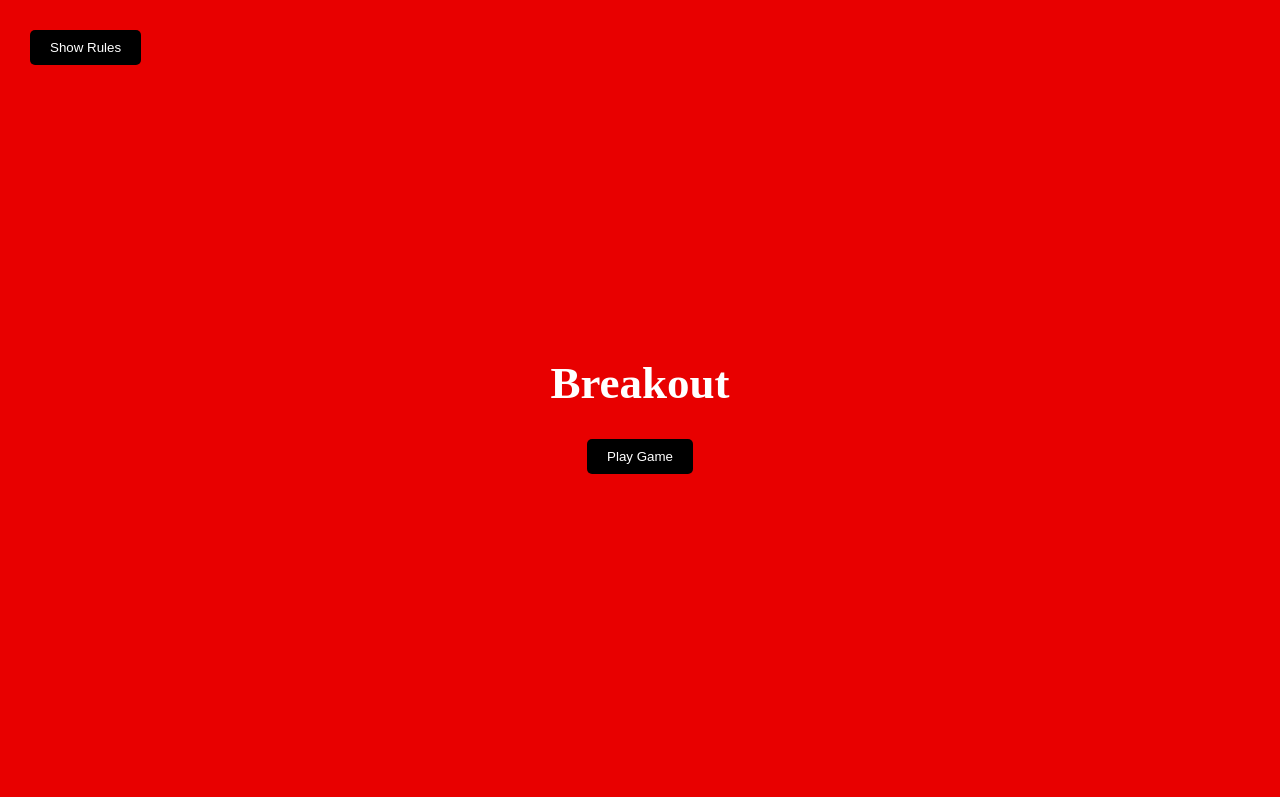
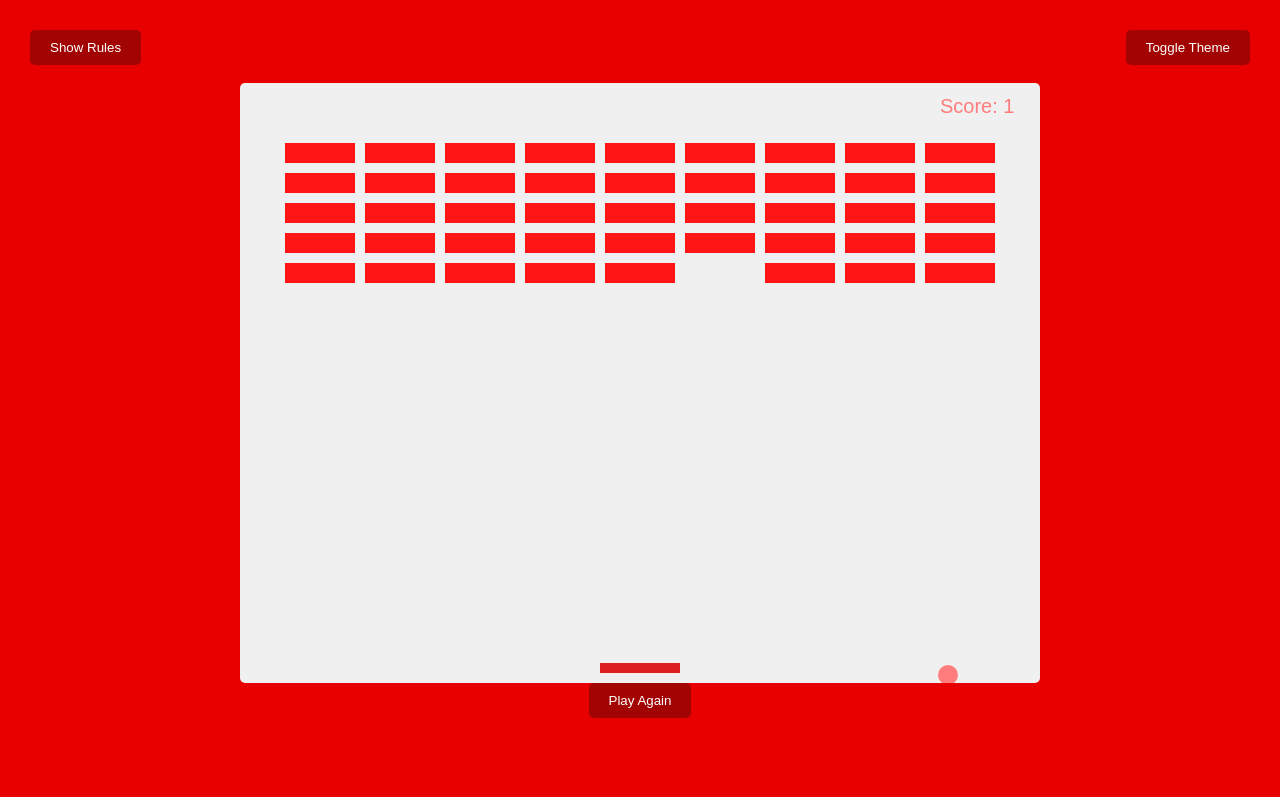
Before and after one commit to Rahaf-A/website2, a plain HTML site: page breakout.html in a window 1280 px wide. Both pictures are taken after a click on the button "Play Game". Shown: the top 797 px of the page. Drawn offline with Linux system fonts and the light colour scheme.

Commit message:
extra credit

```diff
--- a/breakout.html
+++ b/breakout.html
@@ -7,23 +7,24 @@
     <link rel="stylesheet" href="css/breakout.css">
 </head>
 <body>
-
-    <div class="screen">
+    <div class="screen" id="start-screen">
         <h1>Breakout</h1>
         <button class="btn" id="start-btn">Play Game</button>
     </div>
-
 
     <button id="rules-btn" class="btn rules-btn">Show Rules</button>
     <div id="rules" class="rules">
         <h2>How To Play:</h2>
         <p>Use your right and left keys to move the paddle to bounce the ball up and break the blocks.</p>
         <p>If you miss the ball, your score and the blocks will reset.</p>
-        <buttn id="close-btn" class="btn">Close</buttn>
-
+        <button id="close-btn" class="btn">Close</button>
     </div>
 
-    <canvas id="canvas" width="800" height="600"  ></canvas>
+    <canvas id="canvas" width="800" height="600"></canvas>
+
+    <button id="theme-btn" class="btn theme-btn">Toggle Theme</button>
+    <button id="play-again-btn" class="btn play-again-btn" style="display: none;">Play Again</button>
+
+    <script src="js/breakout.js"></script>
 </body>
-<script src="js/breakout.js"></script>
 </html>
--- a/css/breakout.css
+++ b/css/breakout.css
@@ -1,40 +1,49 @@
-* {
-    box-sizing: border-box;
+:root {
+    --background-color: #E80000; /* Light Red */
+    --text-color: #ffffff;
+    --button-background: #a20404;
+    --button-color: #ffffff;
+    --button-hover: #FF7D7D;
+    --canvas-background: #f0f0f0;
+    --ball-color: #FF7D7D;
+    --paddle-color: #DC2020;
+    --brick-color: #FF1515;
+    --rules-background: #FF7D7D;
 }
 
 body {
-    background-color: #E80000;
+    background-color: var(--background-color);
+    color: var(--text-color);
     display: flex;
     flex-direction: column;
     align-items: center;
     justify-content: center;
     min-height: 100vh;
     margin: 0;
-    font-family: Arial. Helvetica, sans-serif;
+    font-family: Arial, Helvetica, sans-serif;
 }
 
 canvas {
-    background: #f0f0f0;
+    background: var(--canvas-background);
     display: block;
     border-radius: 5px;
 }
 
 h1 {
     font-size: 45px;
-    color: #ffffff;
 }
 
 .btn {
     cursor: pointer;
     border: 0;
     padding: 10px 20px;
-    background: #000000;
-    color: #ffffff;
+    background: var(--button-background);
+    color: var(--button-color);
     border-radius: 5px;
 }
 
 .btn:hover {
-    background: #FF7D7D;
+    background: var(--button-hover);
 }
 
 .btn:active {
@@ -47,21 +56,27 @@ h1 {
     left: 30px;
 }
 
+.theme-btn {
+    position: absolute;
+    top: 30px;
+    right: 30px;
+}
+
 .rules {
     position: absolute;
     top: 0;
     left: 0;
-    background: #FF7D7D;
-    color: #ffffff;
+    background: var(--rules-background);
+    color: var(--text-color);
     min-height: 100vh;
-    width: 400px;
-    padding: 20px;
+    width: 360px;
+    padding: 10px;
     line-height: 1.5;
     transform: translateX(-400px);
     transition: transform 1s ease-in-out;
 }
 
-.rule.show {
+.rules.show {
     transform: translateX(0);
 }
 
@@ -78,3 +93,16 @@ h1 {
 .screen.up {
     margin-top: -100vh;
 }
+
+body.dark-theme {
+    --background-color: #420000; /* Dark Red */
+    --text-color: #ffffff;
+    --button-background: #2e0000;
+    --button-color: #ffffff;
+    --button-hover: #FF3333;
+    --canvas-background: #600000;
+    --ball-color: #aa1f1f;
+    --paddle-color: #aa1f1f;
+    --brick-color: #aa1f1f;
+    --rules-background: #901212;
+}
--- a/js/breakout.js
+++ b/js/breakout.js
@@ -1,228 +1,261 @@
-ruleBtb = document.getElementById('rules-btn')
-rules = document.getElementById('rules')
-closeBtn = document.getElementById('close-btn')
-canvas = document.getElementById('canvas')
-ctx = canvas.getContext('2d')
+const startBtn = document.getElementById('start-btn');
+const startScreen = document.getElementById('start-screen');
+const rulesBtn = document.getElementById('rules-btn');
+const rules = document.getElementById('rules');
+const closeBtn = document.getElementById('close-btn');
+const canvas = document.getElementById('canvas');
+const ctx = canvas.getContext('2d');
+let isGameRunning = false;
 
-score = 0
+let score = 0;
+const brickRowCount = 9;
+const brickColumnCount = 5;
 
-brickRowCount = 9
-brickColumnCount = 5
-
-// Create ball properties
-ball = {
+const ball = {
     x: canvas.width / 2,
-    y: canvas.height /2,
+    y: canvas.height / 2,
     size: 10,
     speed: 4,
     dx: 4,
     dy: -4,
-}
+};
 
-// Create Paddle properties
-paddle = {
+const paddle = {
     x: canvas.width / 2 - 40,
     y: canvas.height - 20,
     w: 80,
     h: 10,
     speed: 8,
     dx: 0,
-}
+};
 
-//Create brick properties
-brickInfo = {
+const brickInfo = {
     w: 70,
     h: 20,
     padding: 10,
     offsetX: 45,
     offsetY: 60,
     visible: true,
+};
+
+let bricks = [];
+function createBricks() {
+    bricks = [];
+    for (let i = 0; i < brickRowCount; i++) {
+        bricks[i] = [];
+        for (let j = 0; j < brickColumnCount; j++) {
+            const x = i * (brickInfo.w + brickInfo.padding) + brickInfo.offsetX;
+            const y = j * (brickInfo.h + brickInfo.padding) + brickInfo.offsetY;
+            bricks[i][j] = { x, y, ...brickInfo };
+        }
+    }
+}
+createBricks();
+
+function drawBall() {
+    ctx.beginPath();
+    ctx.arc(ball.x, ball.y, ball.size, 0, Math.PI * 2);
+    ctx.fillStyle = '#FF7D7D';
+    ctx.fill();
+    ctx.closePath();
 }
 
-// Create bricls
-bricks = []
-for (let i = 0; i < brickRowCount; i++) {
-    bricks[i] = []
-    for (let j = 0; j < brickColumnCount; j++) {
-        const x = i * (brickInfo.w + brickInfo.padding) + brickInfo.offsetX
-        const y = j * (brickInfo.h + brickInfo.padding) + brickInfo.offsetY
-        bricks[i][j] = {x, y, ...brickInfo}
+function drawPaddle() {
+    ctx.beginPath();
+    ctx.rect(paddle.x, paddle.y, paddle.w, paddle.h);
+    ctx.fillStyle = '#DC2020';
+    ctx.fill();
+    ctx.closePath();
+}
+
+function drawScore() {
+    ctx.font = '20px Arial';
+    ctx.fillText(`Score: ${score}`, canvas.width - 100, 30);
+}
+
+function drawBricks() {
+    bricks.forEach(column => {
+        column.forEach(brick => {
+            ctx.beginPath();
+            ctx.rect(brick.x, brick.y, brick.w, brick.h);
+            ctx.fillStyle = brick.visible ? '#FF1515' : 'transparent';
+            ctx.fill();
+            ctx.closePath();
+        });
+    });
+}
+
+function draw() {
+    ctx.clearRect(0, 0, canvas.width, canvas.height);
+    drawPaddle();
+    drawBall();
+    drawScore();
+    drawBricks();
+}
+
+function movePaddle() {
+    paddle.x += paddle.dx;
+    if (paddle.x < 0) {
+        paddle.x = 0;
+    }
+    if (paddle.x + paddle.w > canvas.width) {
+        paddle.x = canvas.width - paddle.w;
     }
 }
 
-// Draw ball on canvas
-function drawBall() {
-    ctx.beginPath()
-    ctx.arc(ball.x, ball.y, ball.size, 0, Math.PI * 2)
-    ctx.fillStyle = '#FF7D7D'
-    ctx.fill()
-    ctx.closePath()
-}
-
-// Draw paddle on canvas
-function drawPaddle() {
-    ctx.beginPath()
-    ctx.rect(paddle.x, paddle.y, paddle.w, paddle.h)
-    ctx.fillStyle = '#DC2020'
-    ctx.fill()
-    ctx.closePath()
-}
-
-
-// Draw score on canvas
-function drawScore() {
-    ctx.font = '20px Arial'
-    ctx.fillText(`Score: ${score}`, canvas.width-100, 30)
-}
-
-
-// Draw bricks on canvas
-function drawBricks() {
-    bricks.forEach(column => {
-        column.forEach(brick => {
-            ctx.beginPath()
-            ctx.rect(brick.x, brick.y, brick.w, brick.h)
-            ctx.fillStyle = brick.visible ? '#FF1515' : 'transparent';
-            ctx.fill()
-            ctx.closePath()
-        })
-    })
-}
-
-console.log(bricks)
-
-// Draw everything
-function draw(){
-    ctx.clearRect(0, 0, canvas.width, canvas.height)
-    drawPaddle()
-    drawBall()
-    drawScore()
-    drawBricks()
-}
-
-// Move paddle on canvaws
-function movePaddle() {
-    paddle.x = paddle.x + paddle.dx
-
-    // wall detection
-    if (paddle.x < 0) {
-        paddle.x = 0
+function keyDown(e) {
+    if (e.key === 'ArrowRight' || e.key === 'Right') {
+        paddle.dx = paddle.speed;
     }
-    if (paddle.x + paddle.w > canvas.width) {
-        paddle.x = canvas.width - paddle.w
-    }
-
-}
-
-// Keyboard Event
-function keyDown(e) {
-    // console.log(e.key)
-    if (e.key == 'ArrowRight' || e.key == 'Right') {
-        paddle.dx = paddle.speed
-    }
-    if (e.key == 'ArrowLeft' || e.key == 'Left') {
-        paddle.dx = -paddle.speed
+    if (e.key === 'ArrowLeft' || e.key === 'Left') {
+        paddle.dx = -paddle.speed;
     }
 }
 
-// Keyup event
 function keyUp(e) {
-    if (e.key == 'ArrowRight' ||
-        e.key == 'Right' ||
-        e.key == 'ArrowLeft' ||
-        e.key == 'Left') {
-        paddle.dx = 0
+    if (e.key === 'ArrowRight' || e.key === 'Right' || e.key === 'ArrowLeft' || e.key === 'Left') {
+        paddle.dx = 0;
     }
 }
 
-// Keyboard event handlers
-document.addEventListener('keydown', keyDown)
-document.addEventListener('keyup', keyUp)
+document.addEventListener('keydown', keyDown);
+document.addEventListener('keyup', keyUp);
 
 function moveBall() {
-    ball.x = ball.x + ball.dx
-    ball.y = ball.y + ball.dy
+    ball.x += ball.dx;
+    ball.y += ball.dy;
 
-    //wall collision (top)
-    if (ball.y + ball.size < 0) {
-        ball.dy = -1 * ball.dy
+    if (ball.y - ball.size < 0) {
+        ball.dy *= -1;
+    }
+    if (ball.x + ball.size > canvas.width || ball.x - ball.size < 0) {
+        ball.dx *= -1;
+    }
+    if (ball.y + ball.size > canvas.height) {
+        stopGame();
+    }
+    if (ball.x - ball.size > paddle.x && ball.x + ball.size < paddle.x + paddle.w && ball.y + ball.size > paddle.y) {
+        ball.dy = -ball.speed;
     }
 
-    //wall collision (right)
-    if (ball.x + ball.size > canvas.width) {
-        ball.dx = -1 * ball.dx
-    }
-
-    //wall collisionn (bottom)
-    if (ball.y + ball.size > canvas.height) {
-        ball.dy = -1 * ball.dy
-        showAllBricks()
-        score = 0
-    }
-
-    //wall collision (left)
-    if (ball.x + ball.size < 0) {
-        ball.dx = -1 * ball.dx
-    }
-
-    //paddle collision
-    if (
-        ball.x - ball.size > paddle.x &&
-        ball.x + ball.size < paddle.x + paddle.w &&
-        ball.y + ball.size > paddle.y
-    ) {
-        ball.dy = -1 * ball.speed
-    }
-
-    // Brick collision
     bricks.forEach(column => {
         column.forEach(brick => {
-            if(brick.visible) {
-                if (
-                    ball.x - ball.size > brick.x && //left brick side
-                    ball.x + ball.size < brick.x + brick.w && //right
-                    ball.y + ball.size > brick.y && //top
-                    ball.y - ball.size < brick.y + brick.h //bottom
-                ) {
-                    ball.dy = -1 * ball.dy
-                    brick.visible = false
-                    increaseScore()
+            if (brick.visible) {
+                if (ball.x - ball.size > brick.x && ball.x + ball.size < brick.x + brick.w && ball.y + ball.size > brick.y && ball.y - ball.size < brick.y + brick.h) {
+                    ball.dy *= -1;
+                    brick.visible = false;
+                    increaseScore();
                 }
             }
-        })
-    })
+        });
+    });
 }
 
-//increase score
 function increaseScore() {
-    score++ //score = score +1
-
-    if (score == brickRowCount * brickColumnCount) {
-        score = 0
-        showAllBricks()
+    score++;
+    if (score === brickRowCount * brickColumnCount) {
+        stopGame();
     }
 }
 
 function showAllBricks() {
     bricks.forEach(column => {
         column.forEach(brick => {
-            brick.visible = true
-        })
-    })
+            brick.visible = true;
+        });
+    });
 }
 
-// Update canvas drawing and animation
-function update() {
-    moveBall()
-    movePaddle()
-    draw()
-    requestAnimationFrame(update)
+function resetGame() {
+    score = 0;
+    showAllBricks();
+    ball.x = canvas.width / 2;
+    ball.y = canvas.height / 2;
+    ball.dx = 4;
+    ball.dy = -4;
+    paddle.x = canvas.width / 2 - paddle.w / 2;
 }
 
-update()
+function startGame() {
+    resetGame();
+    startScreen.classList.add('up');
+    isGameRunning = true;
+    update();
+}
+
+function stopGame() {
+    isGameRunning = false;
+}
+
+function update() {
+    if (isGameRunning) {
+        moveBall();
+        movePaddle();
+        draw();
+        requestAnimationFrame(update);
+    }
+}
+
+startBtn.addEventListener('click', startGame);
+
+rulesBtn.addEventListener('click', () => {
+    rules.classList.add('show');
+});
+
+closeBtn.addEventListener('click', () => {
+    rules.classList.remove('show');
+});
+
+const themeBtn = document.getElementById('theme-btn');
+let isDarkMode = false;
+
+themeBtn.addEventListener('click', toggleTheme);
+
+function toggleTheme() {
+    document.body.classList.toggle('dark-theme');
+    isDarkMode = !isDarkMode;
+
+    if (isDarkMode) {
+        document.documentElement.style.setProperty('--background-color', '#901212');
+        document.documentElement.style.setProperty('--ball-color', '#aa1f1f');
+        document.documentElement.style.setProperty('--paddle-color', '#aa1f1f');
+        document.documentElement.style.setProperty('--brick-color', '#aa1f1f');
+        document.documentElement.style.setProperty('--rules-background', '#901212');
+    } else {
+        document.documentElement.style.removeProperty('--background-color');
+        document.documentElement.style.removeProperty('--ball-color');
+        document.documentElement.style.removeProperty('--paddle-color');
+        document.documentElement.style.removeProperty('--brick-color');
+        document.documentElement.style.removeProperty('--rules-background');
+    }
+}
+
+const playAgainBtn = document.getElementById('play-again-btn');
+
+function showPlayAgainButton() {
+    playAgainBtn.style.display = 'block';
+}
+
+function hidePlayAgainButton() {
+    playAgainBtn.style.display = 'none';
+}
+
+function startGame() {
+    resetGame();
+    startScreen.classList.add('up');
+    isGameRunning = true;
+    hidePlayAgainButton();
+    update();
+}
+
+function stopGame() {
+    isGameRunning = false;
+    showPlayAgainButton();
+}
+
+playAgainBtn.addEventListener('click', startGame);
+
+startBtn.addEventListener('click', startGame);
 
 
-// // Rules open and close event handles
-// rulesBtn.addEventListener('click', () => {
-//     rules.classList.add('show')
-// })
+draw();
```
